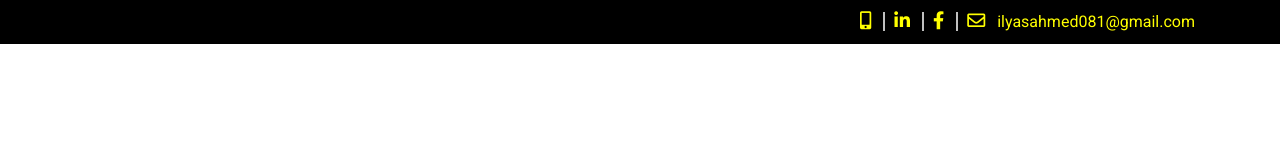
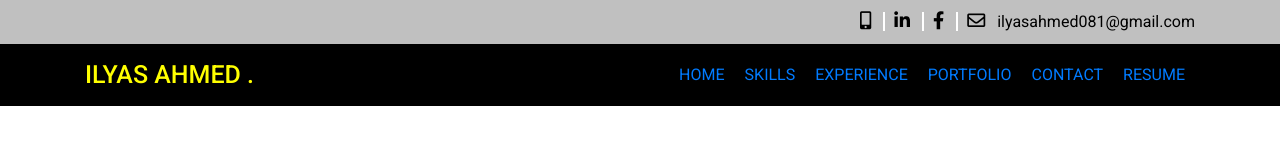
Before and after one commit to ilyasahmedshaikh/My-Portfolio-Web, a plain HTML site: page index.html in a window 1280 px wide. Drawn offline with Linux system fonts and the light colour scheme.

Commit message:
top bar fully done

```diff
--- a/css/style.css
+++ b/css/style.css
@@ -24,7 +24,7 @@ h1, h2, h3, h4, h5, h6, p, ul {
 {
     padding-top: 10px;
     padding-bottom: 10px;
-    background-color: black;
+    background-color: silver;
 }
 
 .top-bar .social
@@ -34,17 +34,17 @@ h1, h2, h3, h4, h5, h6, p, ul {
 
 .top-bar .social a
 {
-    color: yellow;
+    color: black;
     text-decoration: none;
 }
 
 .top-bar .social span{
-    color: yellow;
+    color: black;
 }
 
 .top-bar .social a
 {
-    border-right: 2px solid silver;
+    border-right: 2px solid white;
 }
 
 .top-bar .social i
@@ -58,3 +58,42 @@ h1, h2, h3, h4, h5, h6, p, ul {
 {
     border-right: 0;
 }
+
+.nav-bar
+{
+    padding-top: 12px;
+    padding-bottom: 12px;
+    background-color: black;
+}
+
+.nav-bar .logo a
+{
+    text-decoration: none;
+    color: yellow;
+    font-size: 25px;
+    font-weight: 500;
+}
+
+.nav-bar .navi
+{
+    padding-top: 7px;
+}
+
+.nav-bar .navi ul
+{
+    display: flex;
+    list-style: none;
+    margin-bottom: 0px;
+    float: right;
+}
+
+.nav-bar .navi ul li
+{
+    padding-left: 10px;
+    padding-right: 10px;
+}
+
+.nav-bar .navi ul li a
+{
+
+}
--- a/index.html
+++ b/index.html
@@ -35,7 +35,7 @@
         </div>
     </div>
 
-    <!-- <div class="nav-bar">
+    <div class="nav-bar">
         <div class="container">
             <div class="row">
                 <div class="col-lg-4 col-md-4 col-sm-4 logo">
@@ -54,7 +54,7 @@
                 </div>
             </div>
         </div>
-    </div> -->
+    </div>
 
 
 
```
